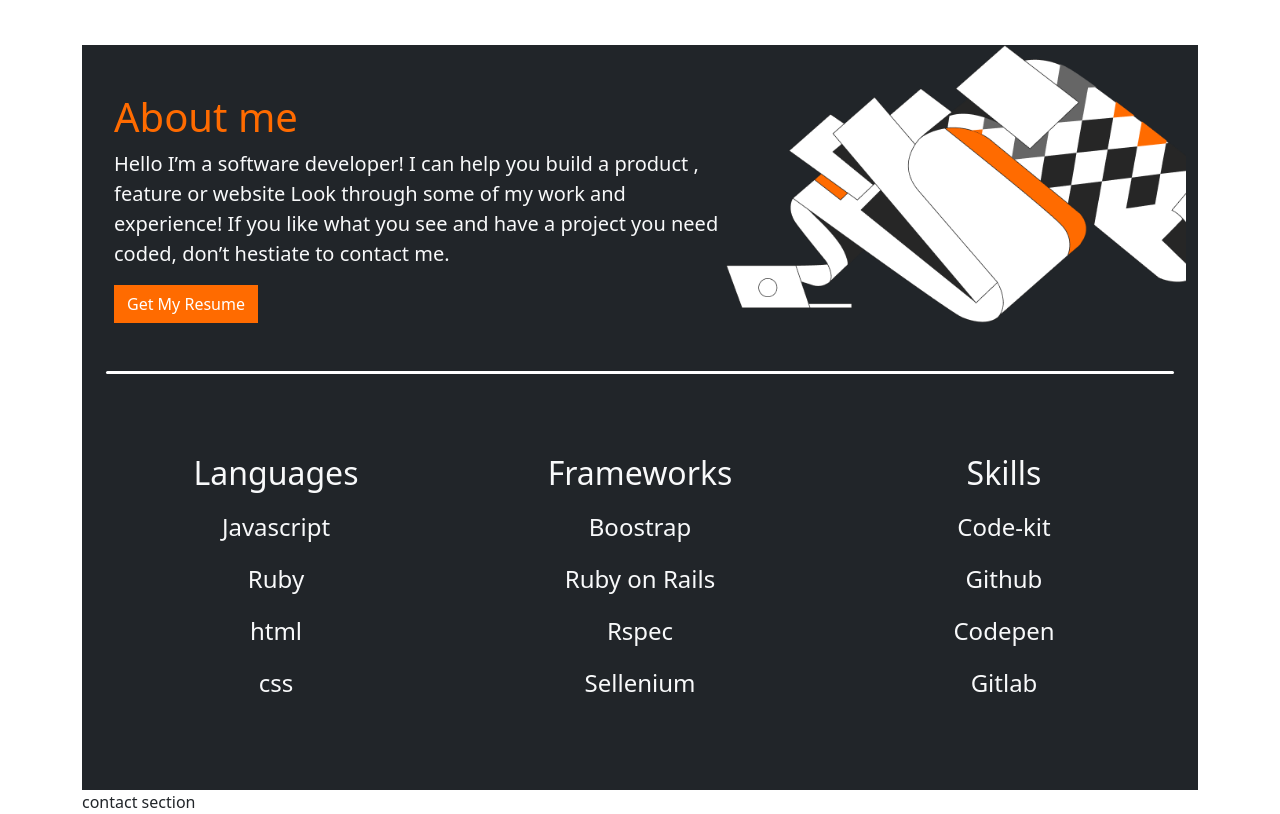
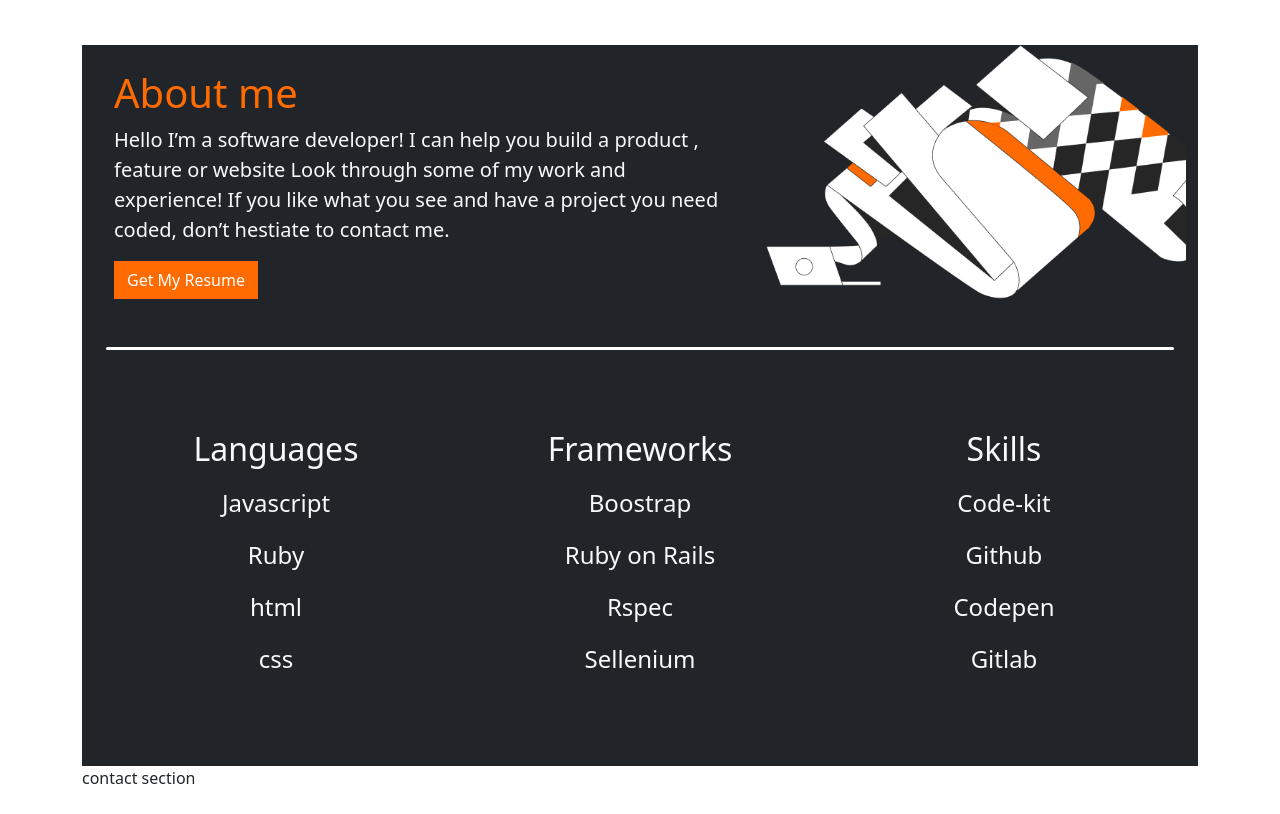
Before and after one commit to alexiscyber14/mic-bootstrap, a plain HTML site: page index.html in a window 1280 px wide. Shown: the part 2028-2842 px from the top of the page. After the commit the page ends 2818 px from the top, so only its background shows below. Drawn offline with nearby package versions, Linux system fonts and the light colour scheme; files whose address does not match are found by name.

```diff
--- a/index.html
+++ b/index.html
@@ -202,7 +202,7 @@
     background-position:100%;
      background-position-y: 100%;background-position: right; background-size: contain;">
 <div class="col col-lg-7">
-<h1 class="fs-1 mt-5" style="color: #ff6b00;">About me</h1>
+<h1 class="fs-1 mt-4" style="color: #ff6b00;">About me</h1>
 <p class="text-light fs-5">Hello I’m a software developer! I can help you build a product , feature or website Look through some of my work and experience! If you like what you see and have a project you need coded, don’t hestiate to contact me.</p>
 <button class="btn resume text-capitalize rounded-0" type="button">Get My Resume</button>
 </div>
```
